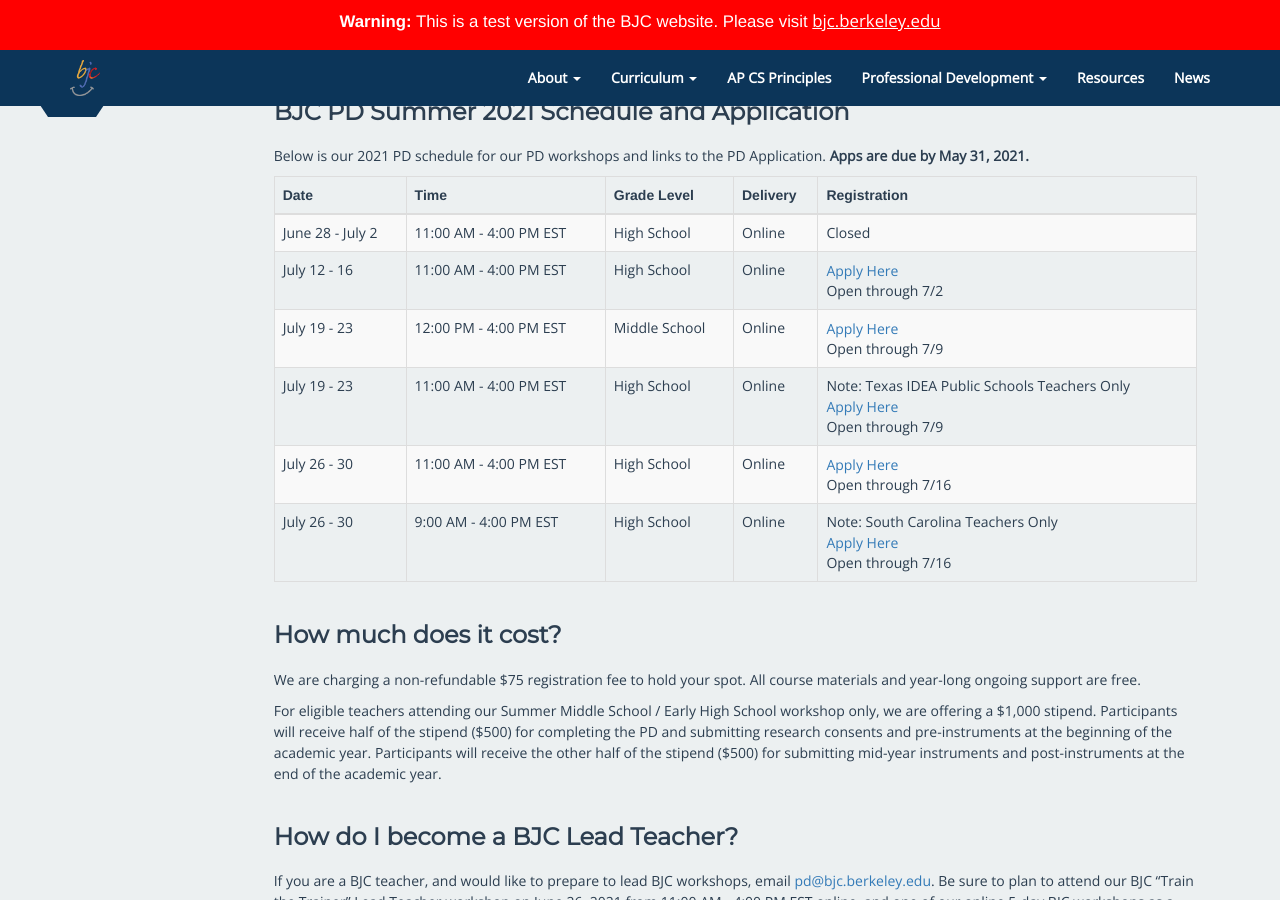
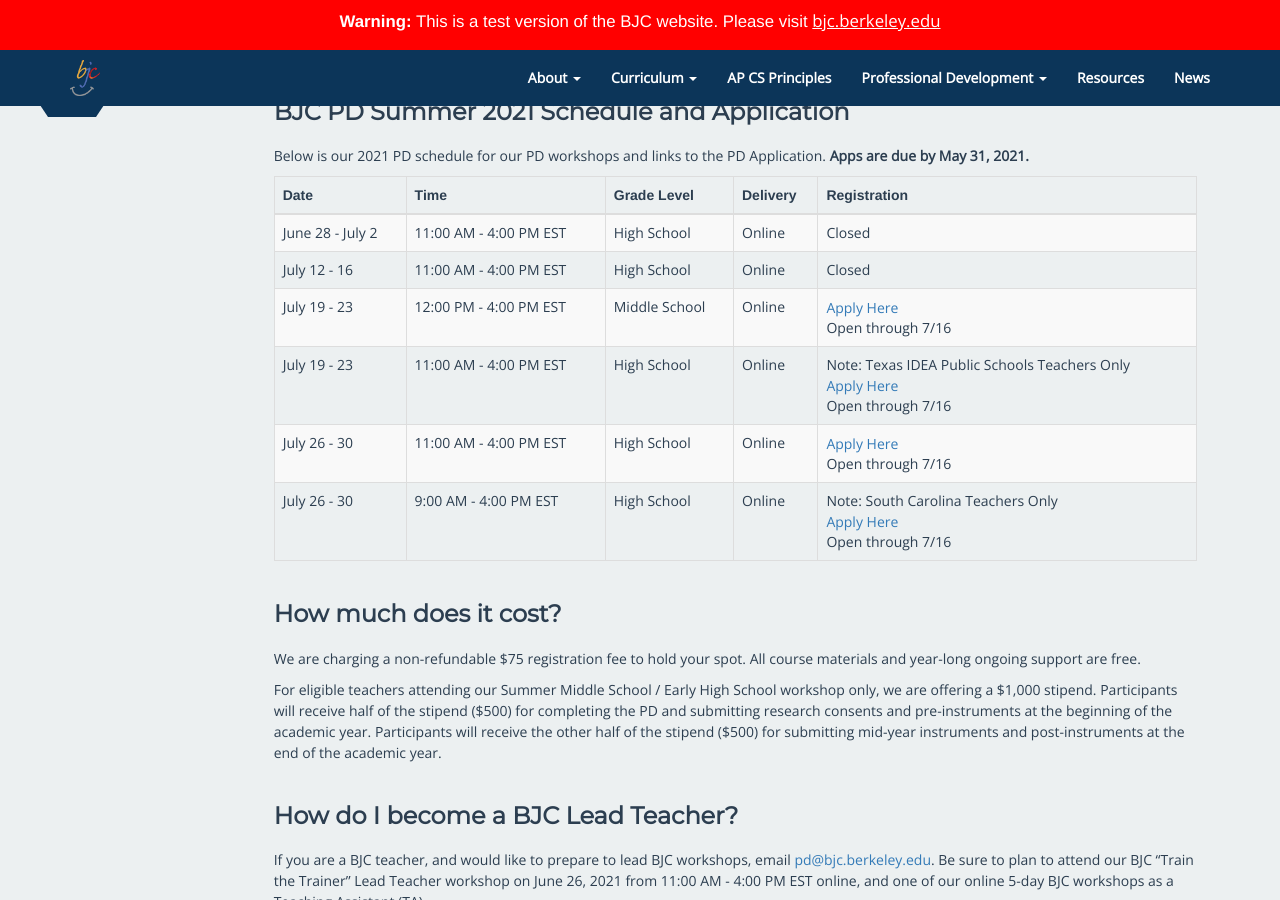
Before and after one commit to beautyjoy/beautyjoy.github.io, a Jekyll site: the page built from summer-pd/index.md, in a window 1280 px wide and 900 px high, scrolled down 1222 px. Built offline with Jekyll 4.4.1, drawn with Linux system fonts in a browser that asks for light colours.

Commit message:
updating dates

```diff
--- a/summer-pd/index.md
+++ b/summer-pd/index.md
@@ -94,21 +94,21 @@
     <td>11:00 AM - 4:00 PM EST</td>
     <td>High School</td>
     <td>Online</td>
-    <td><a href ='https://docs.google.com/forms/d/e/1FAIpQLSfMXCF-rMfLLD0IFyLkUJldlyHs-6ICUT6X_LZPTlqQhK8tag/viewform'>Apply Here</a><br>Open through 7/2</td>
+    <td>Closed</td>
   </tr>
   <tr>
     <td>July 19 - 23</td>
     <td>12:00 PM - 4:00 PM EST</td>
     <td>Middle School</td>
     <td>Online</td>
-    <td><a href ='https://docs.google.com/forms/d/e/1FAIpQLSfMXCF-rMfLLD0IFyLkUJldlyHs-6ICUT6X_LZPTlqQhK8tag/viewform'>Apply Here</a><br>Open through 7/9</td>
+    <td><a href ='https://docs.google.com/forms/d/e/1FAIpQLSfMXCF-rMfLLD0IFyLkUJldlyHs-6ICUT6X_LZPTlqQhK8tag/viewform'>Apply Here</a><br>Open through 7/16</td>
   </tr>
   <tr>
     <td>July 19 - 23</td>
     <td>11:00 AM - 4:00 PM EST</td>
     <td>High School</td>
     <td>Online</td>
-    <td>Note: Texas IDEA Public Schools Teachers Only <br> <a href ='https://docs.google.com/forms/d/e/1FAIpQLSfMXCF-rMfLLD0IFyLkUJldlyHs-6ICUT6X_LZPTlqQhK8tag/viewform'>Apply Here</a><br>Open through 7/9</td>
+    <td>Note: Texas IDEA Public Schools Teachers Only <br> <a href ='https://docs.google.com/forms/d/e/1FAIpQLSfMXCF-rMfLLD0IFyLkUJldlyHs-6ICUT6X_LZPTlqQhK8tag/viewform'>Apply Here</a><br>Open through 7/16</td>
   </tr>
   <tr>
     <td>July 26 - 30</td>
```
